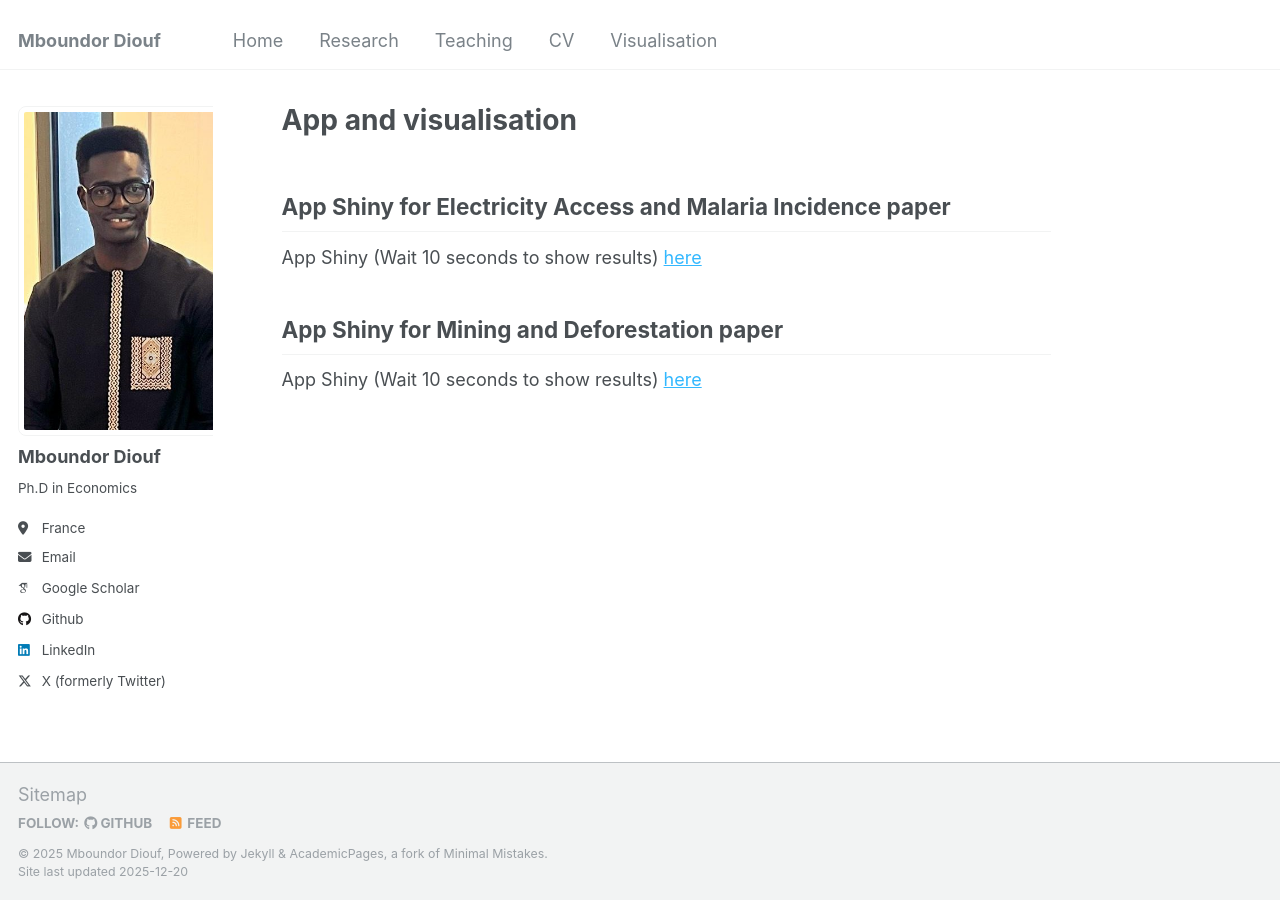
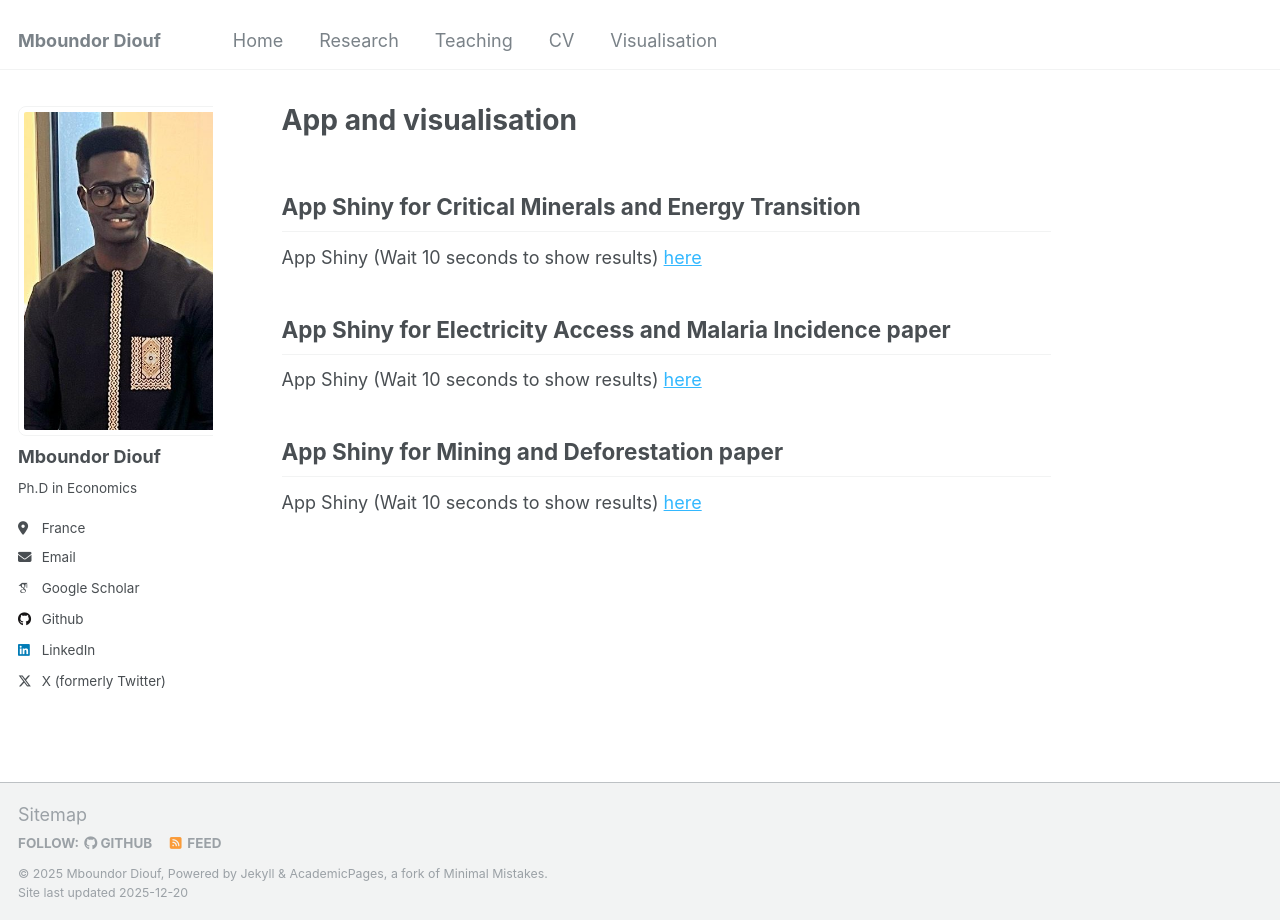
Before and after one commit to mboundordiouf/mboundordiouf.github.io, a Jekyll site: the page built from _pages/Codes.md, in a window 1280 px wide. Built offline with Jekyll 4.4.1, drawn with Linux system fonts in a browser that asks for light colours; some web fonts are replaced.

Commit message:
Add Shiny app links for various research topics
Added links to Shiny apps for various papers related to critical minerals, electricity access, and mining.

```diff
--- a/_pages/Codes.md
+++ b/_pages/Codes.md
@@ -3,8 +3,14 @@ permalink: /codes/
 title: "App and visualisation"
 author_profile: true
 ---
+
+## App Shiny for Critical Minerals and Energy Transition
+App Shiny (Wait 10 seconds to show results)  <a href="https://diouf.shinyapps.io/Mboundor-Critical-Minerals-World-App/" target="_blank" style="color:#33b8ff;">here</a>
+
+
 ## App Shiny for Electricity Access and Malaria Incidence paper
 App Shiny (Wait 10 seconds to show results)  <a href="https://diouf.shinyapps.io/Energy_Malaria_SEN_fin/" target="_blank" style="color:#33b8ff;">here</a>
 
+
 ## App Shiny for Mining and Deforestation paper
 App Shiny (Wait 10 seconds to show results)  <a href="https://diouf.shinyapps.io/MiningDeforest_ShinyApp/" target="_blank" style="color:#33b8ff;">here</a>
```
